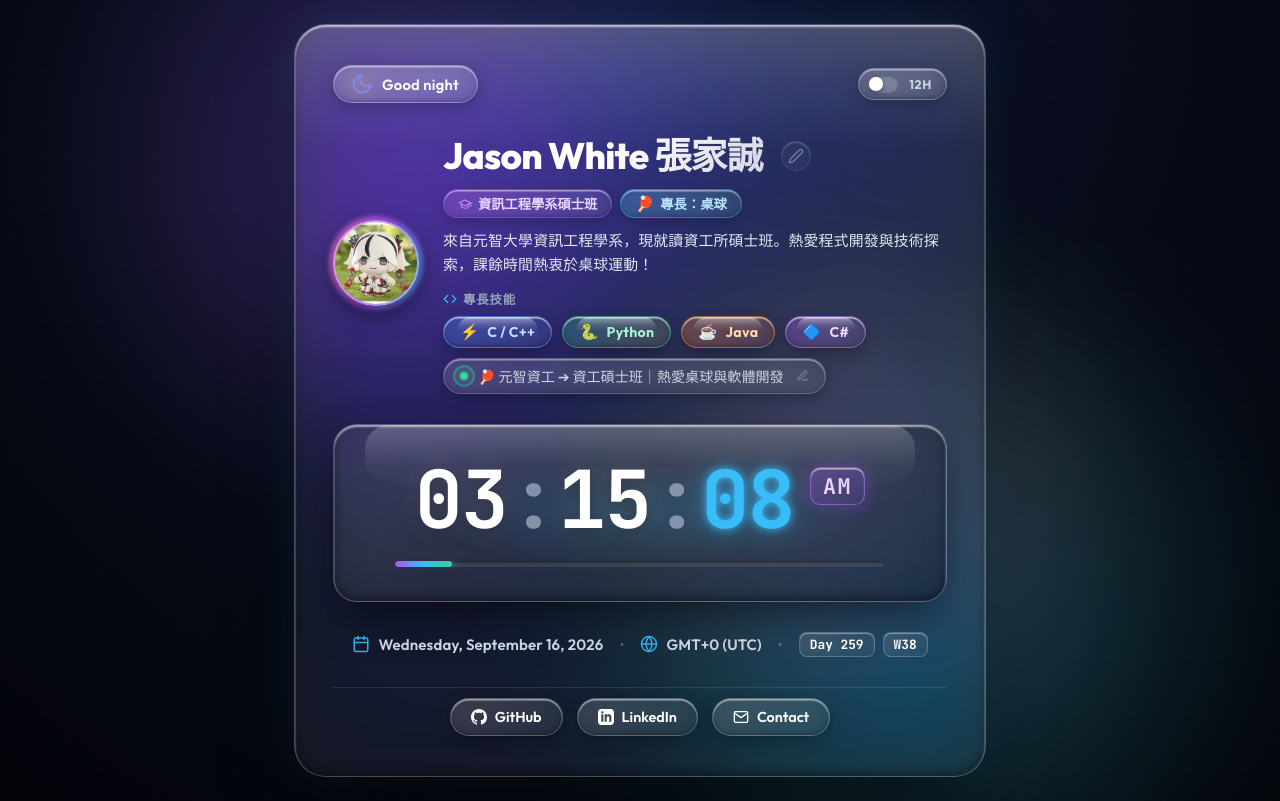
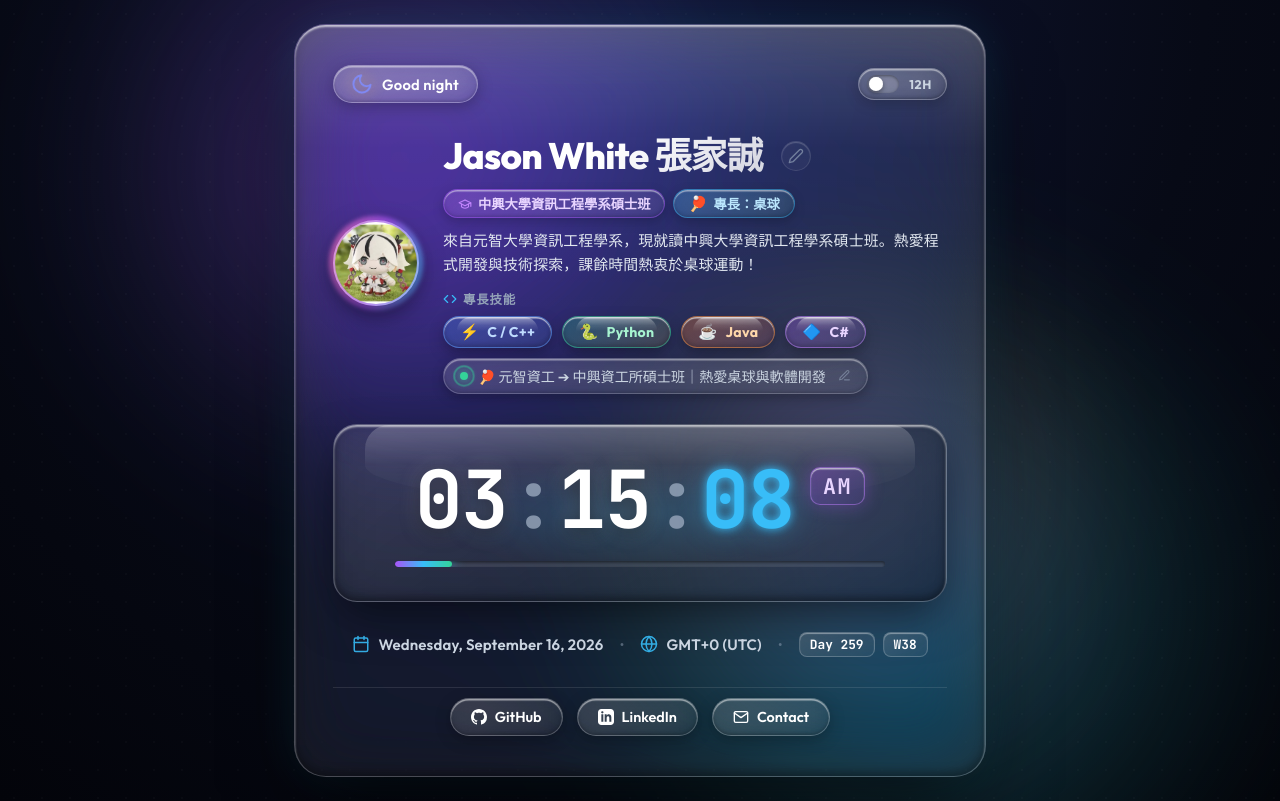
Before and after one commit to JasonWhite1012/-7115056212, a plain HTML site: page index.html in a window 1280 px wide. Drawn offline with Linux system fonts and the light colour scheme.

```diff
--- a/app.js
+++ b/app.js
@@ -281,7 +281,7 @@
       dialogInput.value = userNameEl.textContent;
     } else {
       dialogTitle.textContent = 'Update Status & Daily Focus';
-      dialogInput.placeholder = 'e.g. 🏓 元智資工 ➔ 資工碩士班';
+      dialogInput.placeholder = 'e.g. 🏓 元智資工 ➔ 中興資工所碩士班';
       dialogInput.value = statusTextEl.textContent;
     }
     editDialog.showModal();
--- a/index.html
+++ b/index.html
@@ -90,7 +90,7 @@
                 <path d="M22 10v6M2 10l10-5 10 5-10 5z"></path>
                 <path d="M6 12v5c3 3 9 3 12 0v-5"></path>
               </svg>
-              <span>資訊工程學系碩士班</span>
+              <span>中興大學資訊工程學系碩士班</span>
             </span>
             <span class="badge-item skill-badge" title="專長">
               <span class="badge-emoji">🏓</span>
@@ -100,7 +100,7 @@
 
           <!-- Short Introduction Bio -->
           <p class="profile-bio" id="profile-bio">
-            來自元智大學資訊工程學系，現就讀資工所碩士班。熱愛程式開發與技術探索，課餘時間熱衷於桌球運動！
+            來自元智大學資訊工程學系，現就讀中興大學資訊工程學系碩士班。熱愛程式開發與技術探索，課餘時間熱衷於桌球運動！
           </p>
 
           <!-- Core Programming Skills (Jelly Badges) -->
@@ -139,7 +139,7 @@
           <!-- Interactive Daily Focus / Status Badge -->
           <div class="status-pill" id="status-pill" title="Click to edit your status" tabindex="0">
             <span class="status-pulse-dot" aria-hidden="true"></span>
-            <span class="status-text" id="status-text">🏓 元智資工 ➔ 資工碩士班｜熱愛桌球與軟體開發</span>
+            <span class="status-text" id="status-text">🏓 元智資工 ➔ 中興資工所碩士班｜熱愛桌球與軟體開發</span>
             <button class="status-edit-icon" id="edit-status-btn" aria-label="Edit status" title="Edit status">
               <svg viewBox="0 0 24 24" width="13" height="13" fill="none" stroke="currentColor" stroke-width="2"
                 stroke-linecap="round" stroke-linejoin="round">
```
Also changed, not shown: 1 other file.
